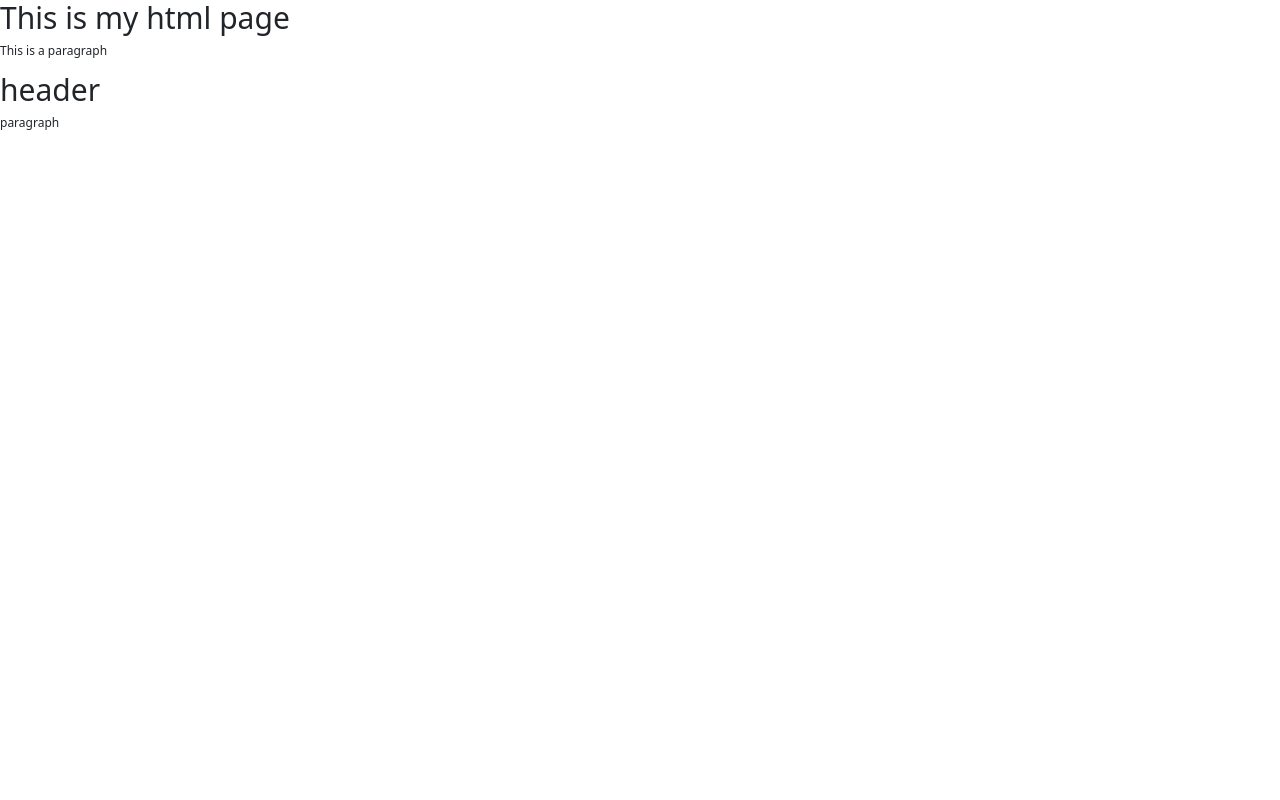
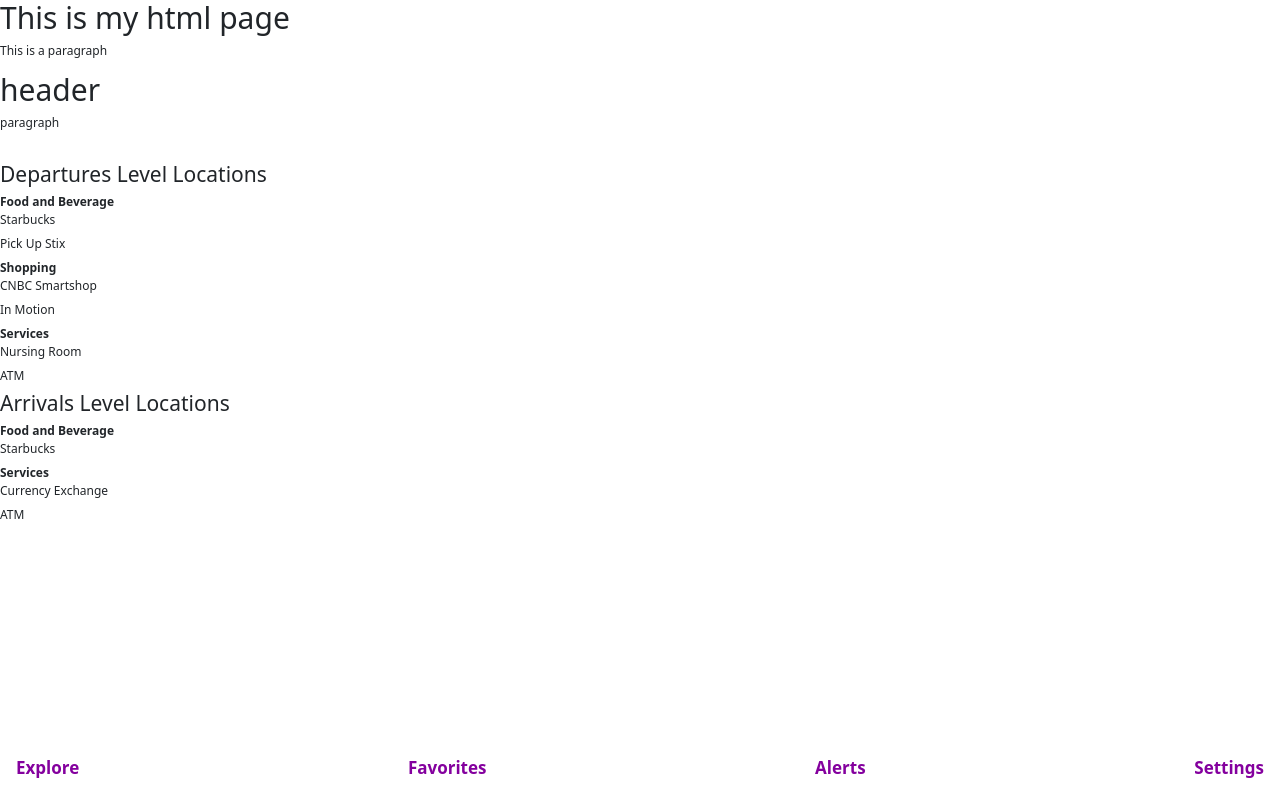
Before and after one commit to eliu72/disability-assist, a Flask app: template templates/index.html in a window 1280 px wide. Run offline with Flask 2, Linux system fonts and the light colour scheme; the template is opened without the code that fills it, so the values that code supplies are empty.

Commit message:
First commit

```diff
--- a/static/styles.css
+++ b/static/styles.css
@@ -1,4 +1,65 @@
 html {
     scroll-behavior: smooth;
     font-size: 12px;
+
+
 }
+
+ /* Places the navbar at the bottom of the page */
+.navbar {
+    background-color: rgb(255, 255, 255);
+    overflow: hidden;
+    position: fixed;
+    bottom: 0;
+    width: 100%;}
+
+  /* Styles the links inside the navigation bar */
+.navbar a {
+    float: left;
+    display: block;
+    color: rgb(132, 0, 158);
+    text-align: center;
+    padding: 14px 16px;
+    text-decoration: none;
+    font-size: 17px;
+  }
+
+  /* Changes the color of links on hover */
+.navbar a:hover {
+    background-color: #ddd;
+    color: rgb(132, 0, 158);
+  }
+
+  /* Adds a color to the active/current link */
+.navbar a.active {
+    background-color: #ffffff;
+    color: rgb(132, 0, 158);
+  }
+
+ /* Hides the link that should open and close the navbar on small screens */
+.navbar .icon {
+    display: none;
+  }
+
+/* When the screen is less than 600 pixels wide, hide all links, except for the first one ("Explore"). Show the link that contains should open and close the navbar (.icon) */
+@media screen and (max-width: 600px) {
+    .navbar a:not(:first-child) {display: none;}
+    .navbar a.icon {
+      float: right;
+      display: block;
+    }
+  }
+
+  /* The "responsive" class is added to the navbar with JavaScript when the user clicks on the icon. This class makes the navbar look good on small screens (display the links vertically instead of horizontally) */
+  @media screen and (max-width: 600px) {
+    .navbar.responsive a.icon {
+      position: absolute;
+      right: 0;
+      bottom: 0;
+    }
+    .navbar.responsive a {
+      float: none;
+      display: block;
+      text-align: left;
+    }
+  }
--- a/templates/index.html
+++ b/templates/index.html
@@ -16,6 +16,9 @@
     <!-- Css -->
     <link rel="stylesheet" type="text/css"  href="../static/styles.css">
 
+    <!-- JavaScript -->
+    <script src="..\templates\main.js"></script>
+
 </head>
 
 
@@ -32,8 +35,39 @@
         </container>
     </section>
 
+
+    <dt>
+        <h3>Departures Level Locations</h3>
+        <dt>Food and Beverage</dt>
+        <dd>Starbucks</dd>
+        <dd>Pick Up Stix</dd>
+        <dt>Shopping</dt>
+        <dd>CNBC Smartshop</dd>
+        <dd>In Motion</dd>
+        <dt>Services</dt>
+        <dd>Nursing Room</dd>
+        <dd>ATM</dd>
+        <h3>Arrivals Level Locations</h3>
+        <dt>Food and Beverage</dt>
+        <dd>Starbucks</dd>
+        <dt>Services</dt>
+        <dd>Currency Exchange</dd>
+        <dd>ATM</dd>
+    </dt>
+
+    <div class="navbar" id="myNavbar">
+        <a style="font-weight:bold" href="#explore" class="active">Explore</a>
+        <a style="font-weight:bold" href="#favorites">Favorites</a>
+        <a style="font-weight:bold" href="#alerts">Alerts</a>
+        <a style="font-weight:bold" href="#settings">Settings</a>
+        <a href="javascript:void(0);" class="icon" onclick="myFunction()">&#9776;</a>
+            <!-- Used to open and close navbar on small screens -->
+    </div>
+
+
     <!--Bootstrap Javascript-->
     <script src="https://cdn.jsdelivr.net/npm/bootstrap@5.0.0-beta3/dist/js/bootstrap.bundle.min.js" integrity="sha384-JEW9xMcG8R+pH31jmWH6WWP0WintQrMb4s7ZOdauHnUtxwoG2vI5DkLtS3qm9Ekf" crossorigin="anonymous"></script>
+
 </body>
 
 
--- /dev/null
+++ b/templates/main.js
@@ -0,0 +1,9 @@
+/* Toggle between adding and removing the "responsive" class to the navbar when the user clicks on the icon */
+function myFunction() {
+    var x = document.getElementById("myNavbar");
+    if (x.className === "navbar") {
+      x.className += " responsive";
+    } else {
+      x.className = "navbar";
+    }
+  }
```
Also changed, not shown: 1 other file.
